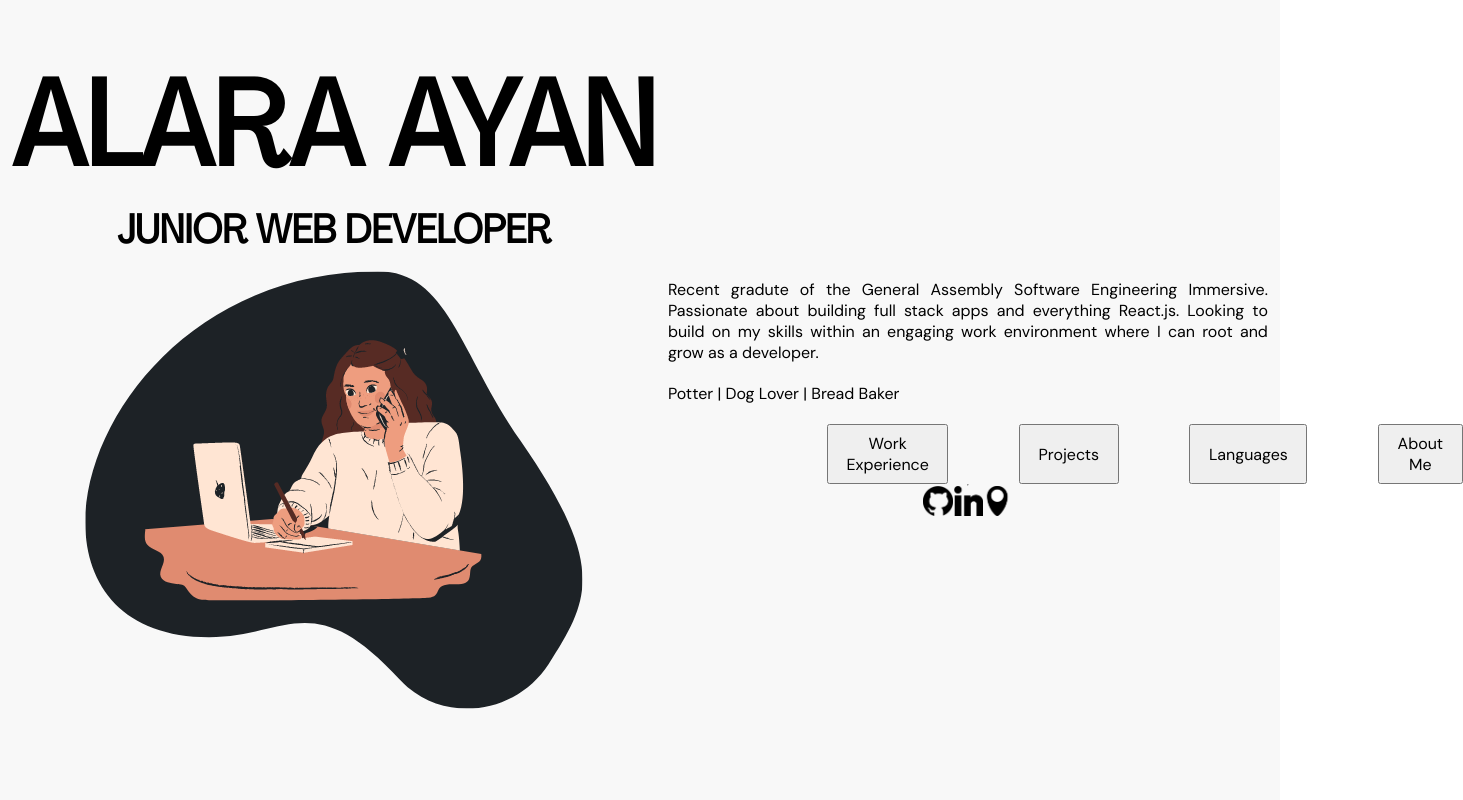
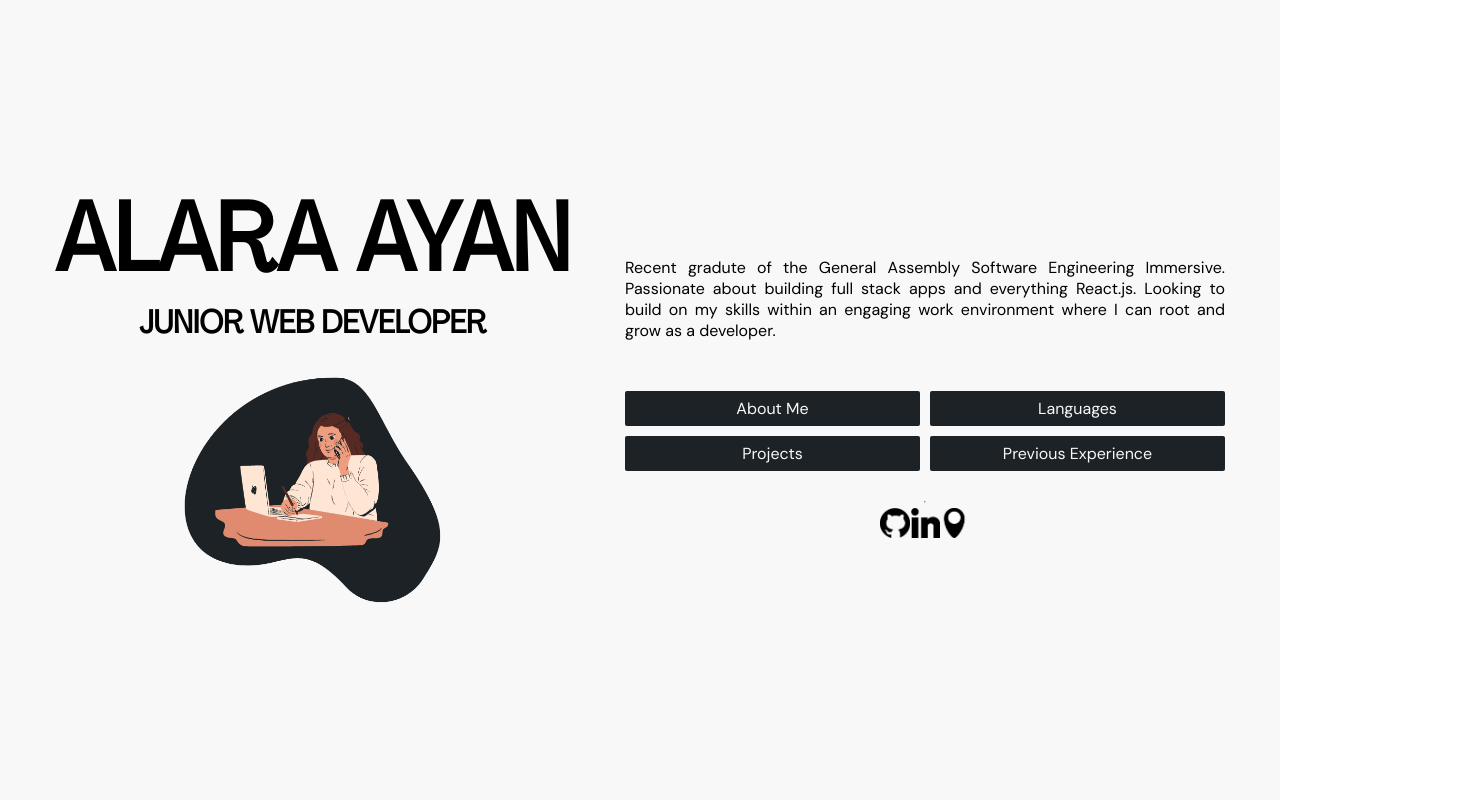
Before and after one commit to alaraayan/portfolio, a React (Create React App) app: page / in a window 1280 px wide. Shown: the top 800 px of the page, 1463 px wide, since content can reach past the window. Built offline with nearby package versions, Linux system fonts and the light colour scheme.

Commit message:
hero layout and content done

```diff
--- a/package.json
+++ b/package.json
@@ -9,6 +9,7 @@
     "http-proxy-middleware": "^1.3.1",
     "react": "^17.0.2",
     "react-dom": "^17.0.2",
+    "react-router-dom": "^6.0.2",
     "react-scripts": "4.0.3",
     "sass": "^1.43.4"
   },
--- a/src/components/About.js
+++ b/src/components/About.js
@@ -1,3 +1,3 @@
 export default function About() {
-  return <h2>Hello World</h2>
+  return <div className="component-container dark"> ABOUT ME </div>
 }
--- a/src/components/Contact.js
+++ b/src/components/Contact.js
@@ -1,3 +1,3 @@
 export default function Contact() {
-  return <h2>Hello World</h2>
+  return <div className="component-container dark footer"> CONTACT </div>
 }
--- a/src/components/Hero.js
+++ b/src/components/Hero.js
@@ -4,6 +4,9 @@ import gitHub from '../assets/images/github.png'
 import linkedIn from '../assets/images/linkedin.png'
 
 export default function Hero() {
+  const handleClick = (e) => {
+    console.log(e.target.value)
+  }
   return (
     <div className="component-container light">
       <div className="column-flex-container">
@@ -15,12 +18,13 @@ export default function Hero() {
       </div>
       <div className="column-flex-container">
         <p className="hero-text">Recent gradute of the General Assembly Software Engineering Immersive. Passionate about building full stack apps and everything React.js. Looking to build on my skills within an engaging work environment where I can root and grow as a developer.</p>
-        <p className="hero-text">Potter | Dog Lover | Bread Baker</p>
+        {/* <p className="hero-text">I make ceramics, bake bread and am a dog person.</p> */}
         <div className="grid-flex-container">
-          <button className="button hero-button">About Me</button>
-          <button className="button hero-button">Languages</button>
-          <button className="button hero-button">Projects</button>
-          <button className="button hero-button">Work Experience</button>
+          <button value="about-me" type="button" className="button hero-button" onClick={handleClick}>About Me</button>
+          <button value="languages" type="button" className="button hero-button" onClick={handleClick}>Languages</button>
+          <button value="projects" type="button" className="button hero-button" onClick={handleClick}>Projects</button>
+          <button value="experience" type="button" className="button hero-button" onClick={handleClick}>Previous Experience</button>
+          {/* <button type="button" className="button hero-button">Contact</button> */}
         </div>
         <hr className="break"></hr>
         <div className="icons row-flex-container">
--- a/src/styles/main.scss
+++ b/src/styles/main.scss
@@ -36,11 +36,11 @@ h1, h4 {
 }
 
 h1 {
-  font-size: 120px;
+  font-size: 600%;
 }
 
 h4 {
-  font-size: 40px;
+  font-size: 200%;
   text-align: center;
 }
 
@@ -62,8 +62,14 @@ h4 {
 .grid-flex-container {
   display: flex;
   justify-content: space-evenly;
-  flex-direction: row-reverse;
+  flex-wrap: wrap;
+  gap: 10px;
+  width: 100%;
+  margin: 5% 0%;
+}
 
+.title-container {
+  max-width: 100%;
 }
 
 
@@ -76,7 +82,22 @@ h4 {
 }
 
 .hero-button {
-  font-size: 16px;
-  margin: 0px 10%;
-  padding: 2% 5%;
+  font-size: 100%;
+  flex-grow: 1;
+  padding: 7px 25px;
+  background-color: $black;
+  color: $beige;
+  border: none;
+  border-radius: 2px;
+  width: 25%;
+  flex-basis: calc(50% - 40px)
 }
+
+img {
+  max-width: 50%;
+  margin-top: 5%;
+}
+
+button {
+  cursor:pointer;
+}
```
Also changed, not shown: 1 other file (tests, documents, lock files or other folders).
